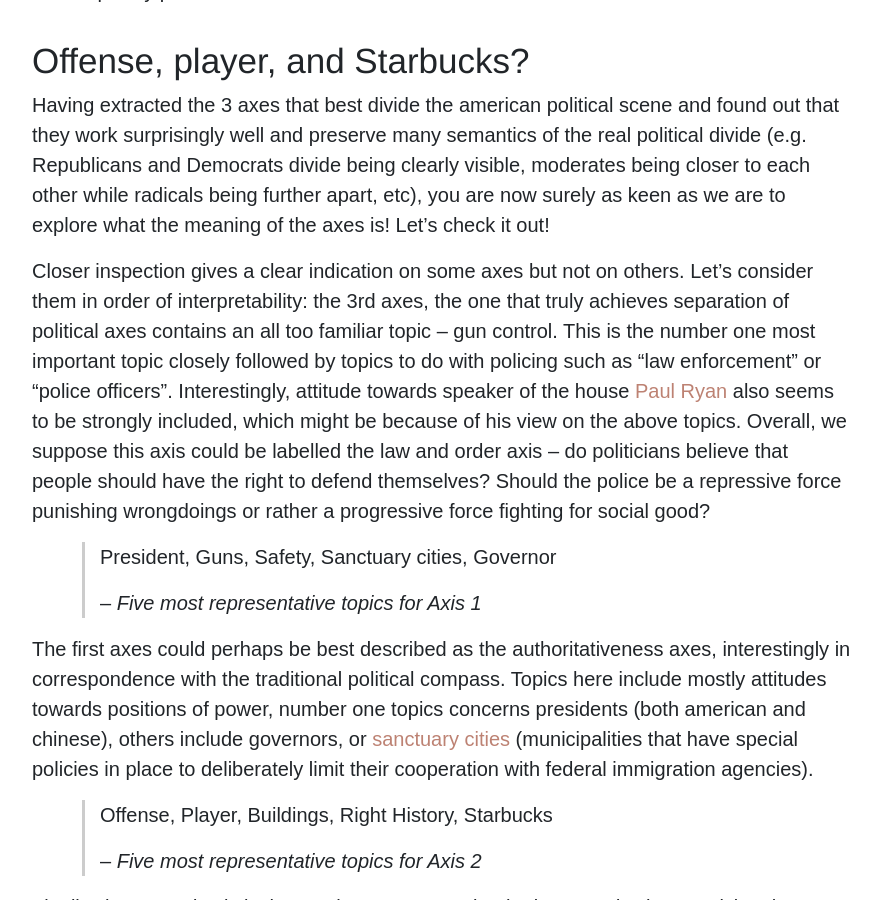
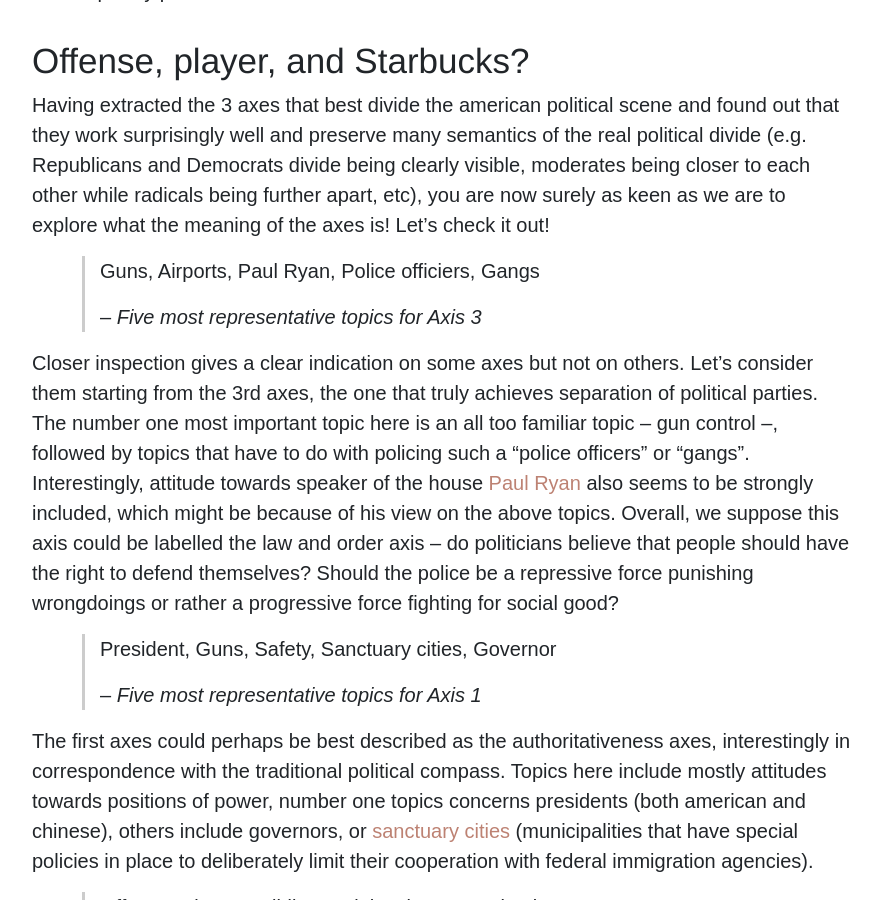
Before and after one commit to the-political-compass/data-driven-political-compass, a Jekyll site: the page built from index.md, in a window 1280 px wide and 900 px high, scrolled down 7080 px. Shown: the whole window, without its empty margins (198-1078 px from the left). Built offline with Jekyll 4.4.1, drawn with Linux system fonts in a browser that asks for light colours; some web fonts are replaced; our own code applies the rules of GitHub Pages for plain Markdown files.

Commit message:
ax3 topics

```diff
--- a/index.md
+++ b/index.md
@@ -94,9 +94,11 @@ Adding a third axis leads to a vast improvement in results. Suddenly, we can see
 
 Having extracted the 3 axes that best divide the american political scene and found out that they work surprisingly well and preserve many semantics of the real political divide (e.g. Republicans and Democrats divide being clearly visible, moderates being closer to each other while radicals being further apart, etc), you are now surely as keen as we are to explore what the meaning of the axes is! Let's check it out!
 
-<!-- topics for axis 3 -->
+> Guns, Airports, Paul Ryan, Police officiers, Gangs
+>
+> – <cite> Five most representative topics for Axis 3 </cite>
 
-Closer inspection gives a clear indication on some axes but not on others. Let's consider them in order of interpretability: the 3rd axes, the one that truly achieves separation of political axes contains an all too familiar topic – gun control. This is the number one most important topic closely followed by topics to do with policing such as "law enforcement" or "police officers". Interestingly, attitude towards speaker of the house [Paul Ryan](https://it.wikipedia.org/wiki/Paul_Ryan) also seems to be strongly included, which might be because of his view on the above topics. Overall, we suppose this axis could be labelled the **law and order axis** – do politicians believe that people should have the right to defend themselves? Should the police be a repressive force punishing wrongdoings or rather a progressive force fighting for social good?
+Closer inspection gives a clear indication on some axes but not on others. Let's consider them starting from the 3rd axes, the one that truly achieves separation of political parties. The number one most important topic here is an all too familiar topic – gun control –, followed by topics that have to do with policing such a "police officers" or "gangs". Interestingly, attitude towards speaker of the house [Paul Ryan](https://it.wikipedia.org/wiki/Paul_Ryan) also seems to be strongly included, which might be because of his view on the above topics. Overall, we suppose this axis could be labelled the **law and order axis** – do politicians believe that people should have the right to defend themselves? Should the police be a repressive force punishing wrongdoings or rather a progressive force fighting for social good?
 
 > President, Guns, Safety, Sanctuary cities, Governor
 >
```
